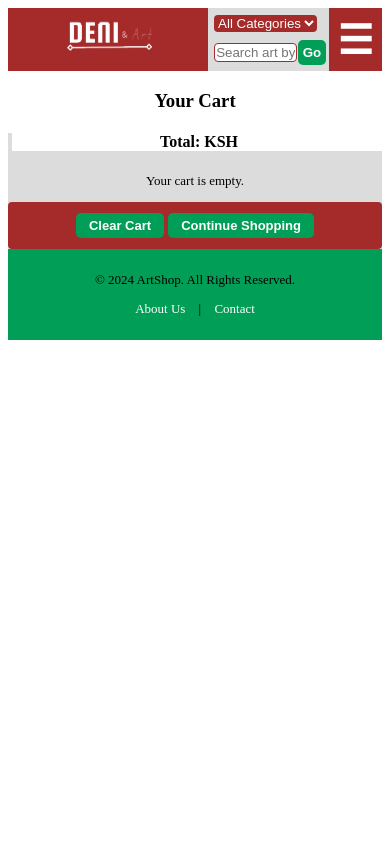
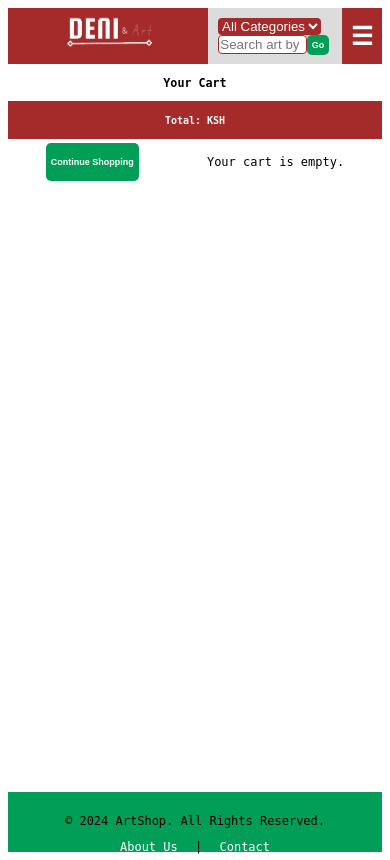
Before and after one commit to deni-cyber/artshop, a Django app: template art/templates/art/view_cart.html in a window 390 px wide. Before the commit the page ends 340 px from the top, so only its background shows below. Run offline with Django 3.2, Linux system fonts and the light colour scheme; the template is opened without the code that fills it, so the values that code supplies are empty.

Commit message:
redesigning ui

```diff
--- a/art/models.py
+++ b/art/models.py
@@ -8,12 +8,12 @@
 
 
 class Art(models.Model):
-    IN_STOCK = 'in_stock'
+    IN_STOCK = 'vailable'
     SOLD = 'sold'
 
     STATUS_CHOICES = [
-        (IN_STOCK, 'In Stock'),
-        (SOLD, 'Sold'),
+        (IN_STOCK, 'Available'),
+        (SOLD, 'Sold Out'),
     ]
 
     title = models.CharField(max_length=255)
--- a/art/templates/art/art_detail.html
+++ b/art/templates/art/art_detail.html
@@ -20,7 +20,7 @@
 <div class="dbacklink">
     <div class="db">
         <button>
-            <a href="{% url 'art:art_list' %}">Back to Art List</a>
+            <a href="{% url 'art:art_list' %}">Back to Shop</a>
         </button>
     </div>
 
--- a/art/templates/art/base.html
+++ b/art/templates/art/base.html
@@ -19,6 +19,8 @@
     <link rel="icon" href="{% static 'art/icons/favicon.ico' %}" type="image/x-icon">
 </head>
 <body>
+    <div id="page-container">
+        <div id="content-wrap">
             <!-- Header Section -->
             <header>
                 <nav class="navbar">
@@ -26,7 +28,6 @@
 
                     <div class="filterbox">
                         <form method="get" action="{% url 'art:art_list' %}">
-                    <label for="category" class="hideonmobile">Category:</label>
                             <select name="category">
                                 <option value="">All Categories</option>
                                 {% for category in categories %}
@@ -75,26 +76,26 @@
                                 <a href="{% url 'art:custom_login' %}">Login</a>
                                 <a href="{% url 'art:signup' %}">Signup</a>
                             {% endif %}
-                    <button onclick="closeMenu()"> X Close</button>
+                            <button onclick="closeMenu()">Close</button>
 
                     </div>
 
                 </nav>
             </header>
-
             <!-- Main Content Section -->
             <main>
                 {% block content %}
 
                 {% endblock %}
             </main>
-
+        </div>
         <!-- Footer Section -->
-    <footer class="footer">
+        <footer id="footer" class="footer">
             <div class="container">
                 <p>&copy; 2024 ArtShop. All Rights Reserved.</p>
                 <p><a href="{% url 'art:about' %}">About Us</a> | <a href="{% url 'art:contact' %}">Contact</a></p>
             </div>
         </footer>
+    </div>
    </body>
 </html>
--- a/art/templates/art/view_cart.html
+++ b/art/templates/art/view_cart.html
@@ -13,7 +13,7 @@
                 </div>
                 <div class="item-details">
                     <h4>{{ item.art.title }}</h4>
-                    <h5>KES {{ item.art.price }} x {{ item.quantity }}= KES <strong style="color: brown;">{{ item.subtotal }}</strong></h5>
+                    <h5>KES {{ item.art.price }} x {{ item.quantity }}= KES{{ item.subtotal}} <strong style="color: brown;">{{ item.subtotal }}</strong></h5>
                 </div>
                 <div class="removebutton">
                     <button>
@@ -22,29 +22,32 @@
                 </div>
             </div>
         {% endfor %}
+        <div class="cbottomnav">
             <div class="totals">
                 <h4>Total: KSH {{ total }}</h4>
             </div>
+
+            <div class="buttonnavbox">
+                <button>
+                    <a href="{% url 'art:art_list' %}">Continue Shopping</a>
+                </button>
                 {% if cart_items %}
-        <form action="{% url 'art:checkout' %}" method="post" class="checkoutbox">
+                <button>
+                    <a href="{% url 'art:clear_cart' %}">Clear Cart</a>
+                </button>
+
+                <form action="{% url 'art:checkout' %}" method="post">
                 {% csrf_token %}
-
-            <button type="submit">Proceed to Checkout</button>
+                <button type="submit"> Order Now</button>
                 </form>
-
                 {% else %}
                     <div>
                         <p>Your cart is empty.</p>
                     </div>
                 {% endif %}
-        <div class="backlink">
-            <button>
-                <a href="{% url 'art:clear_cart' %}" class="btn btn-warning">Clear Cart</a>
-            </button>
-            <button>
-                <a href="{% url 'art:art_list' %}">Continue Shopping</a>
-            </button>
             </div>
+        </div>
+
     </div>
 
 
--- a/static/art/css/art_detail.css
+++ b/static/art/css/art_detail.css
@@ -7,6 +7,8 @@
 .dartimage{
     text-align: center;
     width: 60%;
+    padding: 1%;
+
 }
 .dimage{
     max-width: 60%;
@@ -16,12 +18,10 @@
 .artdescription{
     padding: 1%;
     text-align: left;
-    width: 30%;
 }
 
 .dbacklink{
     background-color: brown;
-    width: 100%;
     display: flex;
     flex-direction: row;
     justify-content: space-around;
@@ -42,3 +42,22 @@
     display: flex;
     align-items: center;
 }
+/* Mobile Styles */
+@media (max-width: 768px) {
+    .dartcontainer{
+        flex-direction: column;
+    }
+    .dartimage{
+        width: 100%;
+    }
+    .dimage{
+        max-width: 100%;
+    }
+
+
+    .artdescription{
+        width: 100%;
+        text-align: center;
+    }
+
+}
--- a/static/art/css/base.css
+++ b/static/art/css/base.css
@@ -1,15 +1,23 @@
 body{
-    background-color: white;
     padding: none;
     text-align: center;
+    font-size: 10px;
+    font-family: monospace;
+}
+#page-container {
+position: relative;
+min-height: 100vh;
 }
 
-form{
-    text-align: left;
-    font-size: smaller;
-    padding: 2%;
-    background-color: gainsboro;
-    padding-left: 20%;
+#content-wrap {
+padding-bottom: 4.5rem;    /* Footer height */
+}
+
+#footer {
+position: absolute;
+bottom: 0;
+width: 100%;
+height: 2.5rem;            /* Footer height */
 }
 
 input{
@@ -32,6 +40,7 @@
     border-radius: 5px;
     padding: 5px;
     font-weight: bold;
+    font-size: xx-small;
 }
 label{
     color: black;
@@ -80,7 +89,6 @@
     font-weight: bold;
     border-radius: 5px;
     padding: 10px;
-    border-left: solid white 1px;
 }
 
 .navlistbox a.active {
@@ -91,22 +99,24 @@
     padding: 10px;
 }
 .navlistbox a:hover{
-    background-color: gainsboro;
+    background-color: white;
     color: black;
 }
 
 .filterbox{
     display: flex;
+    background-color: gainsboro;
+    align-items: center;
+    padding: 1%;
 }
 .filterbox form{
     display: flex;
     flex-direction: row;
-    justify-content: space-between;
     align-items: center;
     flex-wrap: wrap;
 }
 .filterbox input{
-    padding: 1%;
+    align-self: flex-start;
 }
 
 .collapsible {
@@ -184,11 +194,11 @@
     .collapsible {
         display: none; /* Hide menu by default */
         flex-direction: column;
-        background-color: rgba(165, 42, 42, 0.541);
+        background-color: rgba(165, 42, 42, 0.884);
         position: fixed;
-        left: 0;
+        right: 0;
         top: 0;
-        width: 100%;
+        width: 50%;
         height: 100%;
         box-shadow: 0 4px 6px rgba(0, 0, 0, 0.363);
         z-index: 10; /* Ensure it stays on top */
@@ -203,18 +213,16 @@
 
     .collapsible a {
         padding: 10px;
-        border: none;
         text-decoration: none;
         color: white;
-        font-size: x-large;
-        background-color: rgba(165, 42, 42, 0.678);
-        width: 100%;
+        font-size: large;
+        width: 80%;
     }
 
 
     .collapsible button{
         text-align: center;
-        font-size: x-large;
+        font-size: large;
         border: none;
     }
     .nav {
--- a/static/art/css/cart.css
+++ b/static/art/css/cart.css
@@ -1,14 +1,15 @@
 .item-list{
-    background-color: gainsboro;
+    background-color: white;
 }
 
 .item{
     display: flex;
-    justify-content: center;
+    justify-content: space-around;
     align-items: center;
-    background-color: white;
+    background-color: gainsboro;
     margin: 2%;
     padding: 8px;
+
 }
 
 .itemimg{
@@ -41,34 +42,25 @@
 }
 
 .totals{
-    background-color: white;
-    color: black;
     width: 100%;
-    margin-left: 4px;
-    margin-left: 4px;
+    background-color: brown;
+    color: white;
 }
 
-.checkoutbox{
-    background-color: #009E56;
+.cbottomnav{
     display: flex;
-    justify-content: center;
+    flex-direction: column;
 }
-
-.checkoutbox button{
-    border: solid white 1px;
+.buttonnavbox{
+    display: flex;
+    flex-wrap: nowrap;
+    justify-content: space-around;
+    padding: 1%;
 }
-
-.backlink{
-    background-color: brown;
-    color: white;
-    border-radius: 4px;
-    padding: 3%;
+.buttonnavbox form{
+    width: auto;
 }
-
-.backlink a{
+.buttonnavbox a{
     text-decoration: none;
     color: white;
-    font-weight: bold;
-    padding: 8px;
-    font-size: small;
 }
```
Also changed, not shown: art/templates/art/art_list.html (+1 -6 lines), art/templates/art/custom_login.html (+11 -5 lines), static/art/css/art_listing.css (+9 -24 lines), art/migrations/0004_alter_art_status.py (added), db.sqlite3. Lines whose indentation alone changed are shown as unchanged.
